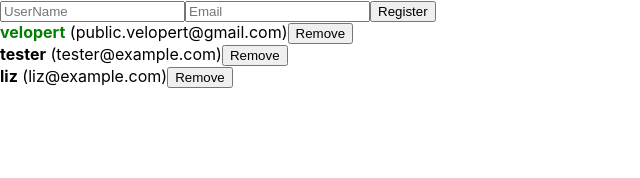
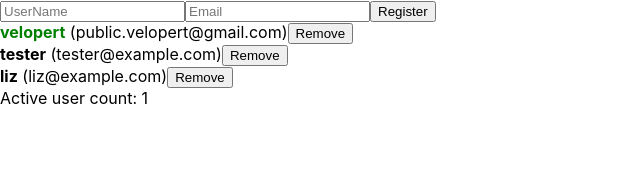
Before and after one commit to devops-future/react-A2Z, a React (Create React App) app: page / in a window 1280 px wide. Shown: the top 178 px of the page, without its empty margins (0-640 px from the left). Built offline with nearby package versions, Linux system fonts and the light colour scheme.

Commit message:
first commit

```diff
--- a/src/App.js
+++ b/src/App.js
@@ -1,6 +1,12 @@
-import React, { useState, useRef } from 'react';
+import React, { useState, useRef, useMemo } from 'react';
 import UserList from './UserList';
 import CreateUser from './CreateUser';
+
+function countActiveUsers(users) {
+  console.log('Counting active user');
+  return users.filter(user => user.active).length;
+
+}
 
 function App() {
   const [inputs, setInputs] = useState({
@@ -43,7 +49,7 @@ function App() {
       username,
       email
     };
-    setUsers([...users, user]);
+    setUsers(users.concat(user));
 
     setInputs({
       username: '',
@@ -61,6 +67,7 @@ function App() {
       )
     );
   };
+  const count = useMemo(() => countActiveUsers(users), [users]);
   return (
     <>
       <CreateUser
@@ -70,6 +77,7 @@ function App() {
       onCreate={onCreate}
       />
       <UserList users={users} onRemove={onRemove} onToggle={onToggle}/>
+      <div>Active user count: {count}</div>
     </>
   );
 }
```
Also changed, not shown: 1 other file (tests, documents, lock files or other folders).
